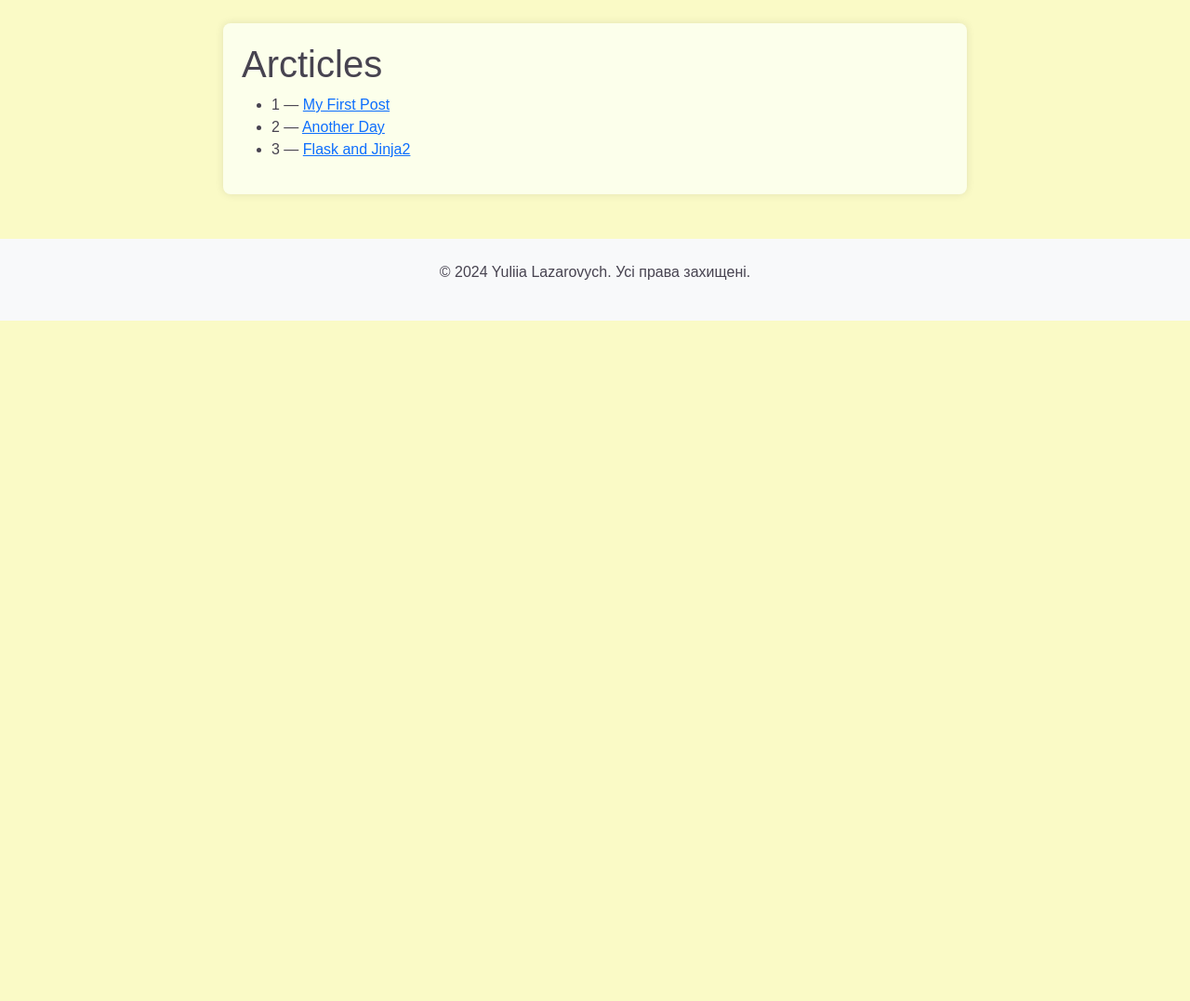
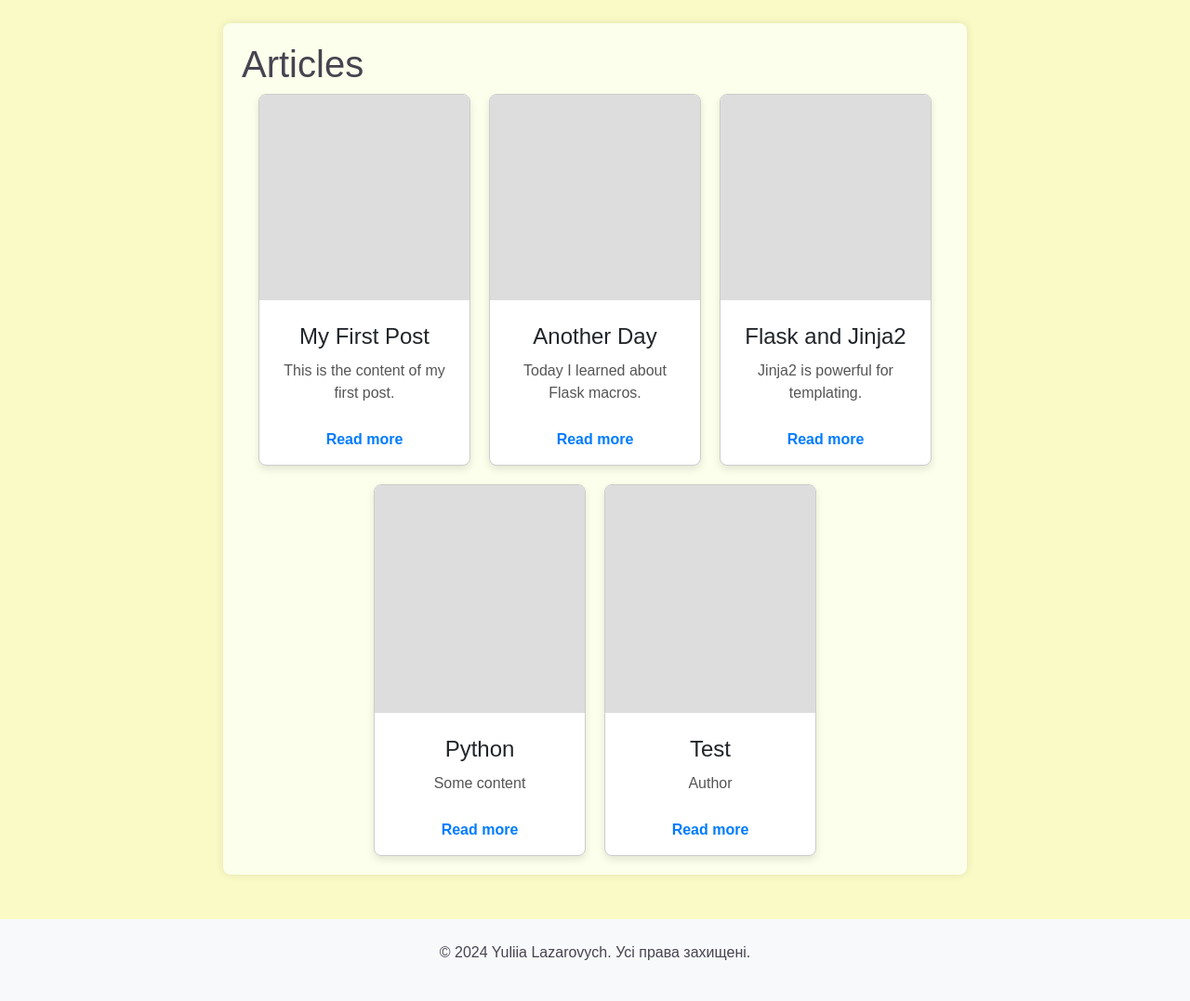
Before and after one commit to jullazarovych/flask-app-lab, a Flask app: page /post/ in a window 1280 px wide. Shown: the part 126-1203 px from the top of the page at 93% size. Before the commit the page ends 471 px from the top, so only its background shows below. Run offline with Flask 3, Linux system fonts and the light colour scheme.

Commit message:
add wtform with post

```diff
--- /dev/null
+++ b/app/posts/forms.py
@@ -0,0 +1,13 @@
+from flask_wtf import FlaskForm
+from wtforms import StringField, TextAreaField, SubmitField, BooleanField, DateField, SelectField
+from wtforms.validators import DataRequired, Length
+
+CATEGORIES = [('tech', 'Tech'), ('science', 'Science'), ('lifestyle', 'Lifestyle')]
+
+class PostForm(FlaskForm):
+    title = StringField('Title', validators=[DataRequired(), Length(min=2, max=10)])
+    content =TextAreaField('Content', render_kw={"rows":5, "cols": 40}, validators=[DataRequired()])
+    is_active = BooleanField('Active post')
+    publish_date = DateField('Publish date', format='%Y-%m-%d', validators=[DataRequired()] )
+    category = SelectField('Category', choices=CATEGORIES, validators=[DataRequired()] )
+    submit = SubmitField('Add post')
--- a/app/posts/templates/posts/posts.html
+++ b/app/posts/templates/posts/posts.html
@@ -1,14 +1,18 @@
 {% extends 'base.html' %}
-{% block title %} POSTS {% endblock %}
+{% block title %}POSTS{% endblock %}
 {% block content %}
 
-    <h1>Arcticles</h1>
-    <ul>
+<h1>Articles</h1>
+<div class="card-container">
     {% for post in posts %}
-        <li> {{post["id"]}} —
-            <a href="{{ url_for('posts.detail_post', id=post['id']) }}"> {{post["title"]}} </a>
-        </li>
-
+        <div class="card">
+            <div class="card-image" style="background-color: {% if post['image'] is not defined %}#ddd{% else %}url('{{ post['image'] }}'){% endif %}; background-size: cover; background-position: center;"></div>
+            <div class="card-content">
+                <h2>{{ post["title"] }}</h2>
+                <p>{{ post["content"][:100] }}{% if post["content"]|length > 100 %}...{% endif %}</p>
+                <a href="{{ url_for('posts.detail_post', id=post['id']) }}">Read more</a>
+            </div>
+        </div>
     {% endfor %}
-    </ul>
-    {% endblock %}
+</div>
+{% endblock %}
--- a/app/posts/view.py
+++ b/app/posts/view.py
@@ -1,18 +1,56 @@
-from flask import render_template, abort
+from flask import render_template, abort, flash,redirect, url_for, session
 from . import  post_bp
+from .forms import PostForm
+import json
+import os
 
-posts = [
-    {"id": 1, 'title': 'My First Post', 'content': 'This is the content of my first post.', 'author': 'John Doe'},
-    {"id": 2, 'title': 'Another Day', 'content': 'Today I learned about Flask macros.', 'author': 'Jane Smith'},
-    {"id": 3, 'title': 'Flask and Jinja2', 'content': 'Jinja2 is powerful for templating.', 'author': 'Mike Lee'}
-]
+POSTS_FILE = "posts.json"
+
+def load_posts():
+    if os.path.exists(POSTS_FILE):
+        with open(POSTS_FILE, "r", encoding="utf-8") as file:
+            return json.load(file)
+    return []
+def save_posts(posts):
+    with open(POSTS_FILE, "w", encoding="utf-8") as file:
+        json.dump(posts, file, ensure_ascii=False, indent=4)
+
+@post_bp.route('/add_post', methods=["GET", "POST"])
+def add_post():
+    form = PostForm()
+    if form.validate_on_submit():
+        title = form.title.data
+        content = form.content.data
+        is_active = form.is_active.data
+        publish_date = form.publish_date.data.strftime('%Y-%m-%d')
+        category = form.category.data
+        ####
+        posts = load_posts()
+        author = session.get('username', 'Anonymous')
+        new_post = {
+            "id": len(posts) + 1,
+            "title": title,
+            "content": content,
+            "author": author,
+            "is_active": is_active,
+            "publish_date": publish_date,
+            "category": category
+        }
+        posts.append(new_post)
+        save_posts(posts)
+        flash(f"Post {title} added succesfully")
+        return redirect(url_for(".get_posts"))
+
+    return render_template("add_post.html", form=form)
 
 @post_bp.route('/')
 def get_posts():
+    posts = load_posts()
     return render_template("posts.html", posts=posts)
 
 @post_bp.route('/<int:id>')
 def detail_post(id):
+    posts = load_posts()
     if id > 3:
         abort(404)
     post=posts[id-1]
--- a/app/static/css/styles.css
+++ b/app/static/css/styles.css
@@ -306,3 +306,57 @@ nav.userlist ul li a:hover {
 .theme-button.dark:hover {
     background-color: #333;
 }
+.card-container {
+    display: flex;
+    flex-wrap: wrap;
+    gap: 20px;
+    justify-content: center;
+}
+.card {
+    width: 30%;
+    max-width: 480px;
+    height: 400px;
+    border: 1px solid #ccc;
+    border-radius: 8px;
+    overflow: hidden;
+    display: flex;
+    flex-direction: column;
+    box-shadow: 0 4px 8px rgba(0, 0, 0, 0.1);
+}
+.card-image {
+    flex: 1;
+    background-color: #ddd;
+}
+.card-content {
+    padding: 15px;
+    text-align: center;
+}
+.card h2 {
+    font-size: 1.5em;
+    margin: 10px 0;
+}
+.card p {
+    font-size: 1em;
+    color: #555;
+}
+.card a {
+    display: inline-block;
+    margin-top: 10px;
+    color: #007bff;
+    text-decoration: none;
+    font-weight: bold;
+}
+.card a:hover {
+    text-decoration: underline;
+}
+
+@media (max-width: 1200px) {
+    .card {
+        width: 45%;
+    }
+}
+@media (max-width: 768px) {
+    .card {
+        width: 100%;
+    }
+}
--- /dev/null
+++ b/app/templates/404.html
@@ -0,0 +1,6 @@
+<div class="container text-center mt-5">
+    <h1 class="display-4 text-danger">404</h1>
+    <h2>Oops! Page Not Found</h2>
+    <p class="lead">Sorry, the page you are looking for does not exist.</p>
+    <a href="{{ url_for('home') }}" class="btn btn-primary mt-3">Back to Home</a>
+</div>
--- a/app/view.py
+++ b/app/view.py
@@ -13,3 +13,7 @@ def home():
 @app.route('/resume')
 def resume():
     return render_template('resume.html', title="Резюме ")
+
+@app.errorhandler(404)
+def page_not_found(error):
+    return render_template('404.html'), 404
--- /dev/null
+++ b/posts.json
@@ -0,0 +1,47 @@
+[
+    {
+        "id": 1,
+        "title": "My First Post",
+        "content": "This is the content of my first post.",
+        "author": "John Doe",
+        "is_active": true,
+        "publish_date": "2023-11-12",
+        "category": "tech"
+    },
+    {
+        "id": 2,
+        "title": "Another Day",
+        "content": "Today I learned about Flask macros.",
+        "author": "Jane Smith",
+        "is_active": true,
+        "publish_date": "2023-11-13",
+        "category": "science"
+    },
+    {
+        "id": 3,
+        "title": "Flask and Jinja2",
+        "content": "Jinja2 is powerful for templating.",
+        "author": "Mike Lee",
+        "is_active": false,
+        "publish_date": "2023-11-14",
+        "category": "lifestyle"
+    },
+    {
+        "id": 4,
+        "title": "Python",
+        "content": "Some content",
+        "author": "Anonymous",
+        "is_active": true,
+        "publish_date": "2024-11-12",
+        "category": "tech"
+    },
+    {
+        "id": 5,
+        "title": "Test",
+        "content": "Author",
+        "author": "student",
+        "is_active": true,
+        "publish_date": "2024-11-12",
+        "category": "tech"
+    }
+]
--- a/requirements.txt
+++ b/requirements.txt
@@ -2,6 +2,7 @@ blinker==1.8.2
 click==8.1.7
 colorama==0.4.6
 Flask==3.0.3
+Flask-WTF==1.2.2
 gunicorn==23.0.0
 itsdangerous==2.2.0
 Jinja2==3.1.4
@@ -9,3 +10,4 @@ MarkupSafe==3.0.1
 packaging==24.1
 python-dotenv==1.0.1
 Werkzeug==3.0.4
+WTForms==3.2.1
```
Also changed, not shown: app/posts/templates/posts/add_post.html (added, +28 -0 lines), app/templates/form_macros.html (added, +15 -0 lines).
